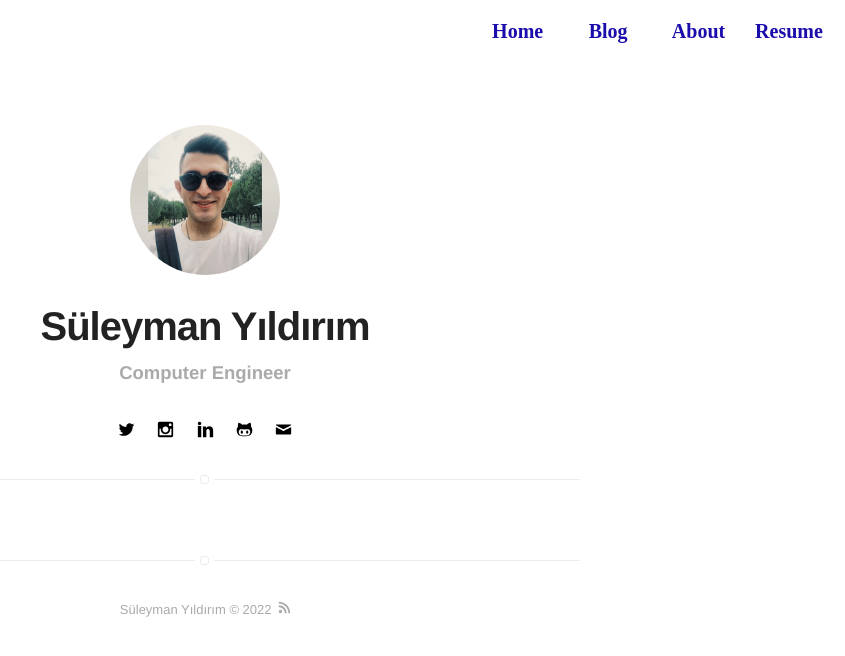
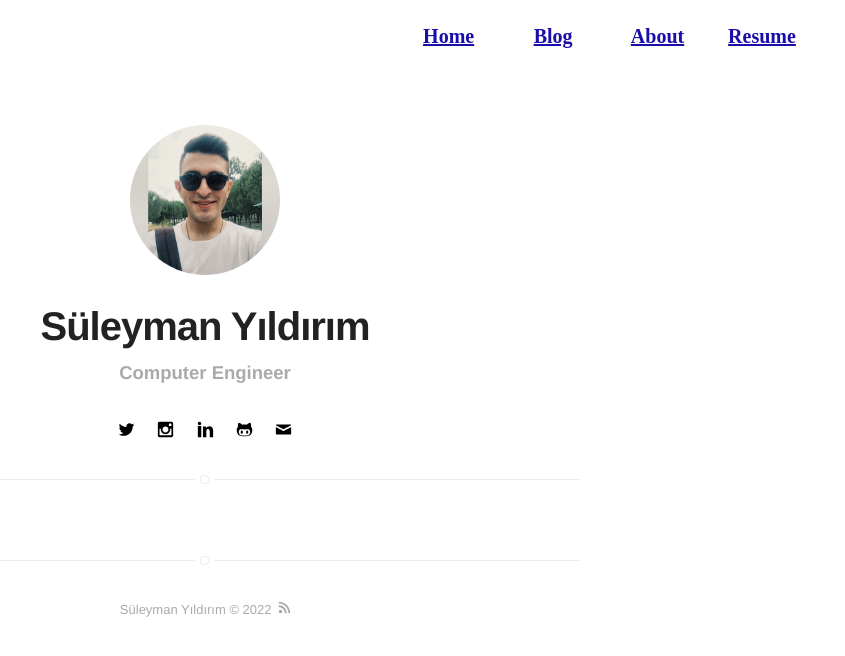
Before and after one commit to Suleymanyldrm/Suleymanyldrm.github.io, a Jekyll site: the page built from projects.html, in a window 1280 px wide. Shown: the top 656 px of the page, without its empty margins (435-1280 px from the left). Built offline with Jekyll 4.4.1, drawn with Linux system fonts in a browser that asks for light colours.

Commit message:
Update nav.sass

```diff
--- a/_sass/components/nav.sass
+++ b/_sass/components/nav.sass
@@ -21,17 +21,23 @@
 .nav
     position: absolute
     right: 0
-    top: 0
+    top: 5px
 
     > .list
         padding: 0 13px 0
+        margin-right: 20px
 
         > .item > .link
             font-size: 2rem
             font-weight: 550
             text-align: center
-            padding: 20px 8px 20px 8px
+            padding: 20px 15px 20px 15px
+            text-decoration: underline
             font-family: "Gelasio", serif
+
+            &:hover
+                color: $alpha
+                font-size: 2.5rem
 
 .nav-home
     margin-top: 40px
```
